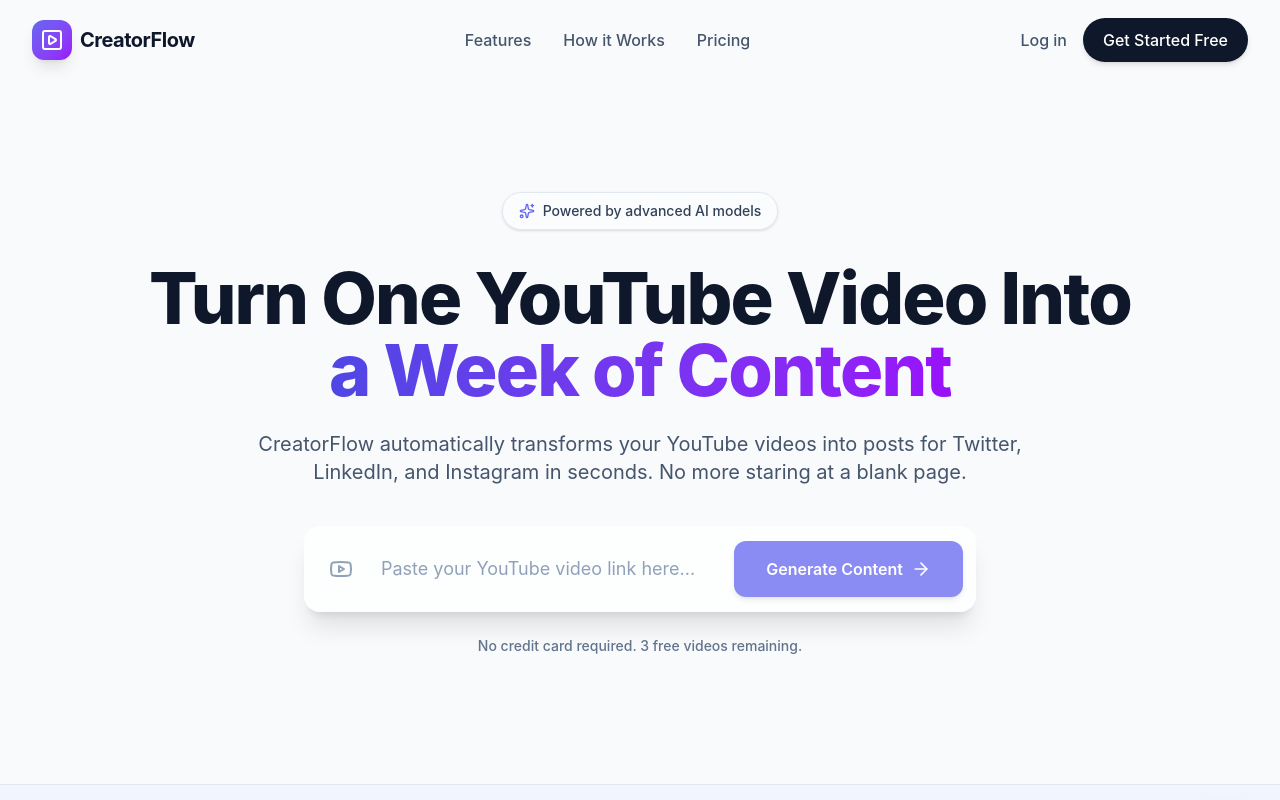
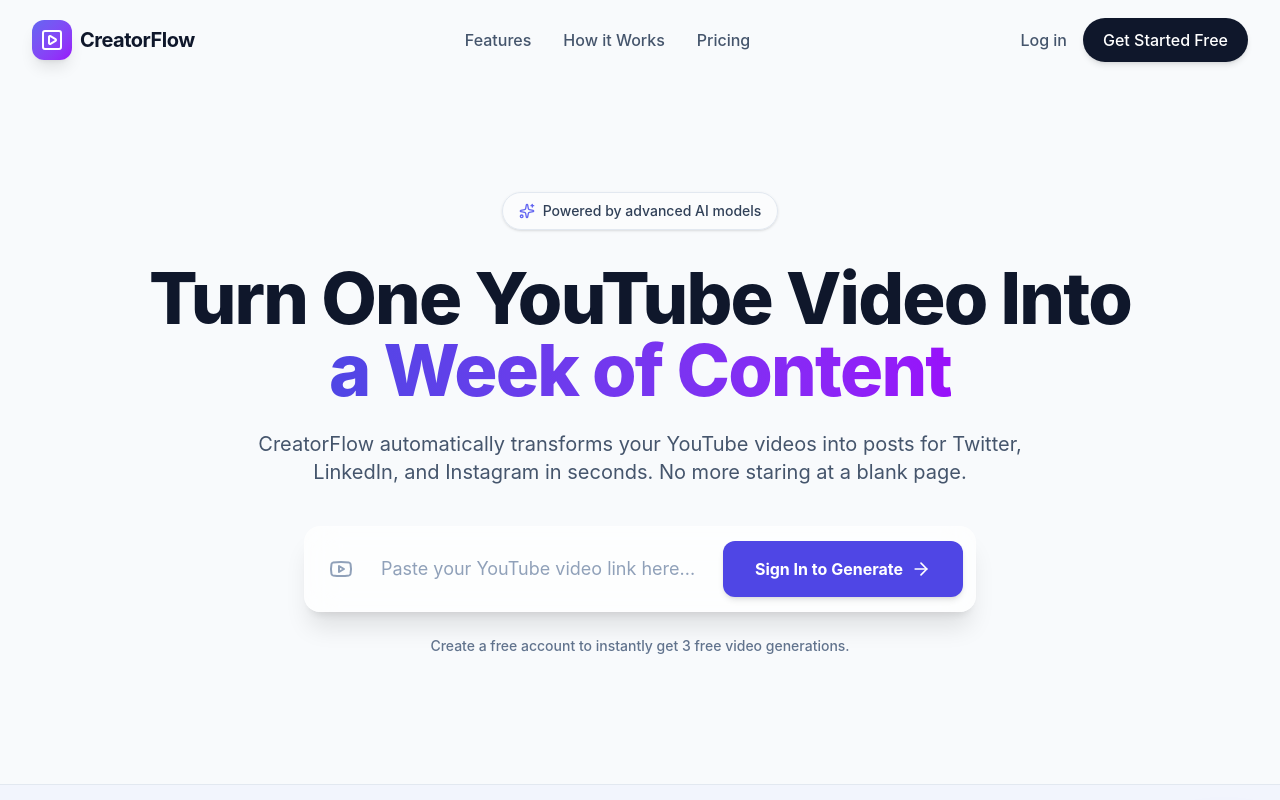
Before and after one commit to HanzalaKamran1234/CreatorFlow, a React (Vite) app: page / in a window 1280 px wide. Shown: the top 800 px of the page. Built offline with nearby package versions, Linux system fonts and the light colour scheme; no server answers.

Commit message:
strict signin requirement

```diff
--- a/src/components/Hero.tsx
+++ b/src/components/Hero.tsx
@@ -20,12 +20,13 @@
     e.preventDefault();
     if (!url.trim()) return;
 
+    if (!isLoggedIn) {
+      onRequireAuth();
+      return;
+    }
+
     if (remainingCredits <= 0) {
-      if (!isLoggedIn) {
-        onRequireAuth();
-      } else {
-        document.getElementById('pricing')?.scrollIntoView({ behavior: 'smooth' });
-      }
+      document.getElementById('pricing')?.scrollIntoView({ behavior: 'smooth' });
       return;
     }
 
@@ -95,22 +96,28 @@
             type="url"
             value={url}
             onChange={(e) => setUrl(e.target.value)}
-            disabled={isLoading || remainingCredits <= 0}
-            placeholder={remainingCredits <= 0 ? "You're out of credits! Upgrade to continue." : "Paste your YouTube video link here..."}
+            disabled={isLoading || (isLoggedIn && remainingCredits <= 0)}
+            placeholder={!isLoggedIn ? "Paste your YouTube video link here..." : (remainingCredits <= 0 ? "You're out of credits! Upgrade to continue." : "Paste your YouTube video link here...")}
             className="w-full flex-1 bg-transparent border-none outline-none py-4 px-4 md:pl-16 text-slate-900 dark:text-white placeholder:text-slate-400 text-lg disabled:opacity-50"
-            required={remainingCredits > 0}
+            required={!isLoggedIn || remainingCredits > 0}
           />
-          {remainingCredits <= 0 ? (
+          {!isLoggedIn ? (
             <button
               type="button"
-              onClick={() => {
-                if (!isLoggedIn) onRequireAuth();
-                else document.getElementById('pricing')?.scrollIntoView({ behavior: 'smooth' });
-              }}
+              onClick={() => onRequireAuth()}
+              className="w-full md:w-auto flex items-center justify-center gap-2 bg-brand-600 hover:bg-brand-700 text-white px-8 py-4 rounded-xl font-bold transition-all shadow-md hover:shadow-lg active:scale-[0.98] whitespace-nowrap"
+            >
+              <span>Sign In to Generate</span>
+              <ArrowRight size={20} />
+            </button>
+          ) : remainingCredits <= 0 ? (
+            <button
+              type="button"
+              onClick={() => document.getElementById('pricing')?.scrollIntoView({ behavior: 'smooth' })}
               className="w-full md:w-auto flex items-center justify-center gap-2 bg-gradient-to-r from-amber-500 to-orange-600 hover:from-amber-600 hover:to-orange-700 text-white px-8 py-4 rounded-xl font-bold transition-all shadow-md hover:shadow-lg active:scale-[0.98] whitespace-nowrap"
             >
               <Sparkles size={20} />
-              <span>{isLoggedIn ? 'Upgrade to Pro' : 'Sign In to Continue'}</span>
+              <span>Upgrade to Pro</span>
             </button>
           ) : (
             <button
@@ -148,11 +155,15 @@
           initial={{ opacity: 0, y: 20 }}
           animate={{ opacity: 1, y: 0 }}
           transition={{ duration: 0.5, delay: 0.4 }}
-          className={`mt-6 text-sm font-medium ${remainingCredits <= 0 ? 'text-amber-500 dark:text-amber-400' : 'text-slate-500 dark:text-slate-400'}`}
+          className={`mt-6 text-sm font-medium ${remainingCredits <= 0 && isLoggedIn ? 'text-amber-500 dark:text-amber-400' : 'text-slate-500 dark:text-slate-400'}`}
         >
-          {isLoggedIn
-            ? (remainingCredits > 0 ? `You have ${remainingCredits > 900000 ? 'unlimited' : remainingCredits} videos remaining.` : 'Your free trial has ended. Please upgrade to continue.')
-            : `No credit card required. ${remainingCredits > 0 ? `${remainingCredits} free ${remainingCredits === 1 ? 'video' : 'videos'} remaining.` : 'Trial ended. Sign in to continue.'}`
+          {!isLoggedIn
+            ? 'Create a free account to instantly get 3 free video generations.'
+            : (remainingCredits > 0
+                ? (remainingCredits > 900000
+                    ? 'You have unlimited video generations on the Pro plan! ✨'
+                    : `You have ${remainingCredits} free ${remainingCredits === 1 ? 'video' : 'videos'} remaining.`)
+                : 'Your free trial has ended. Please upgrade below to continue.')
           }
         </motion.p>
       </div>
```
